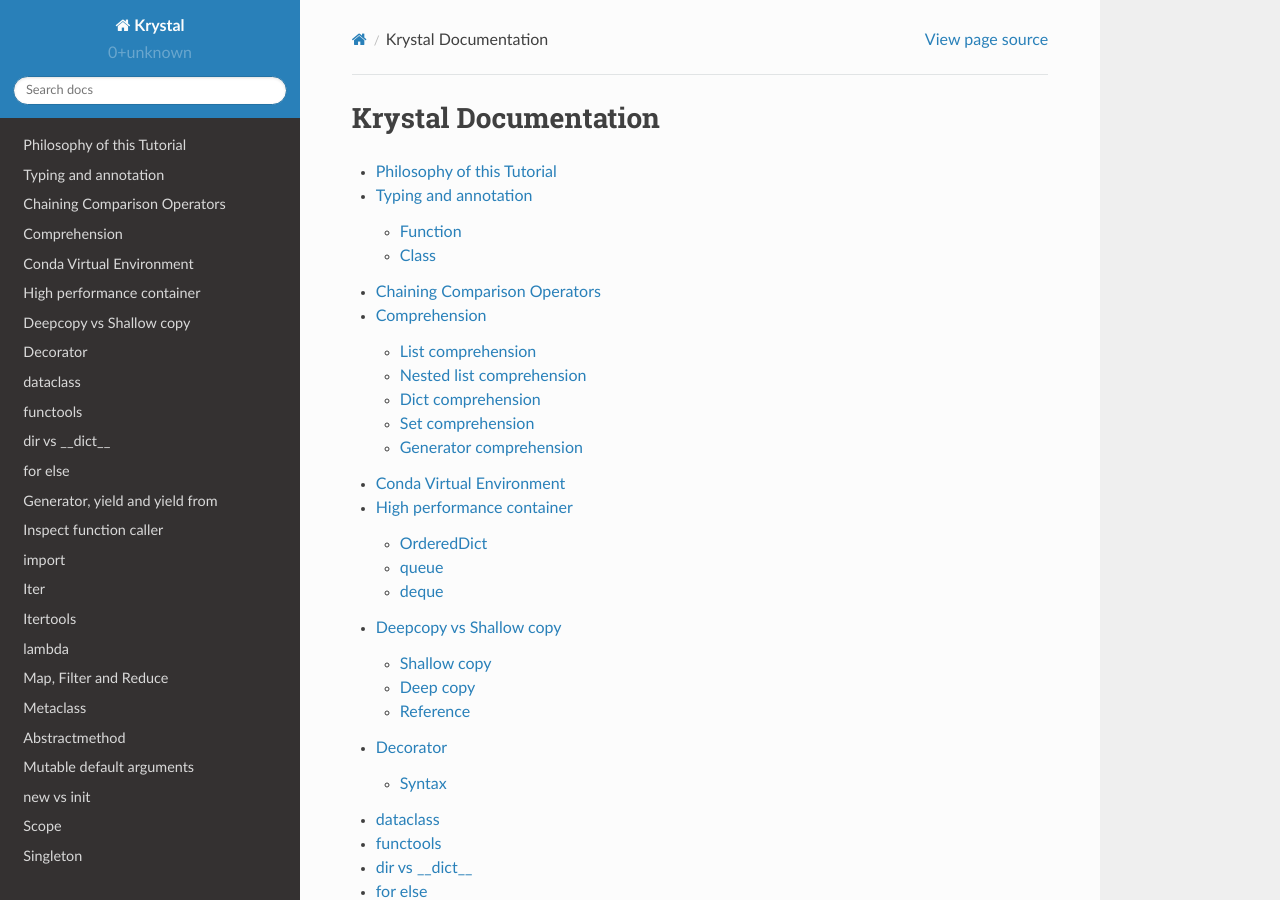
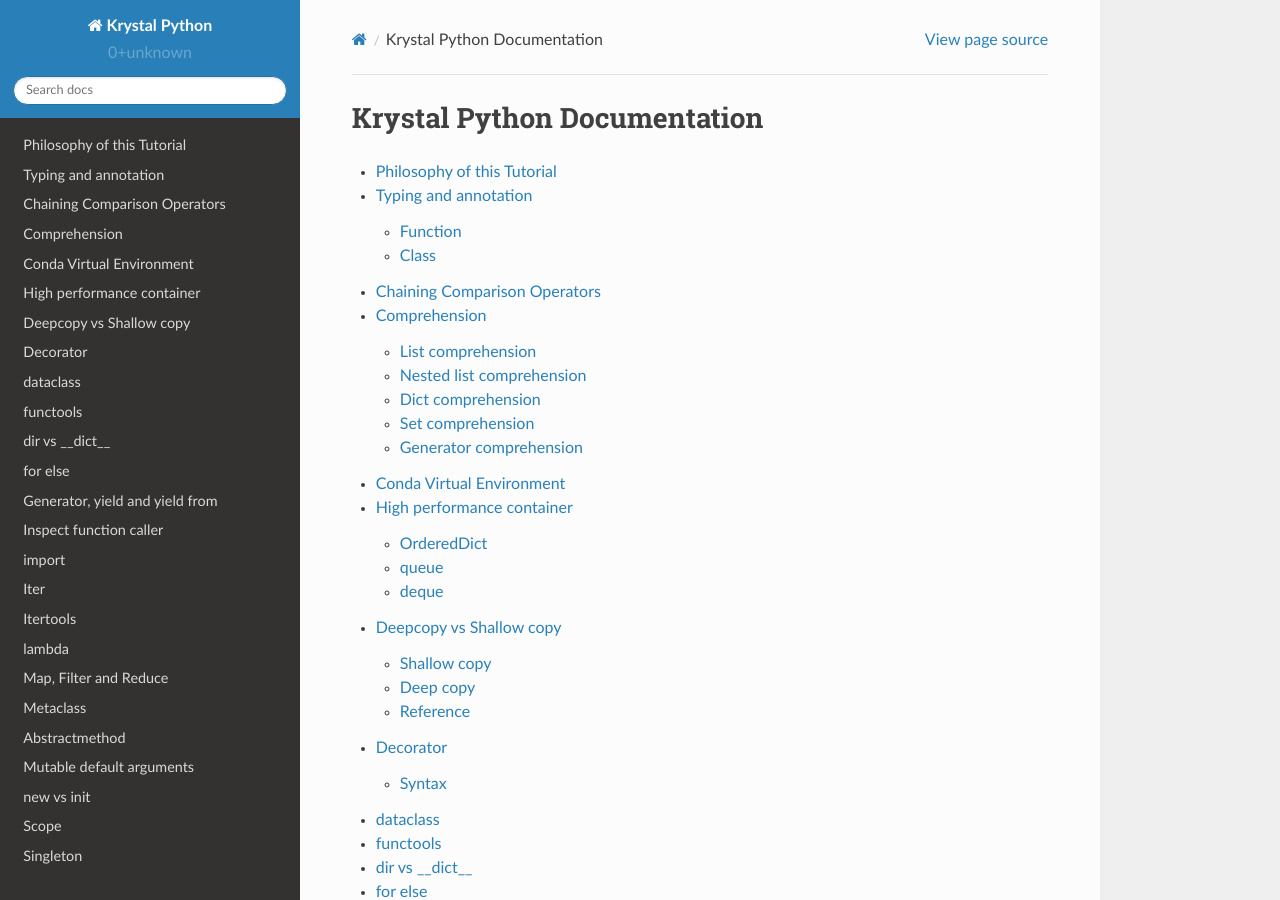
Before and after one commit to ke-zhang-rd/krystal, a Sphinx documentation site: the page built from docs/source/index.rst, in a window 1280 px wide and 900 px high. Built offline with Sphinx 7.4.7 and the Read the Docs theme 2.0.0, drawn with Linux system fonts in a browser that asks for light colours.

Commit message:
Update to Krystal Python

```diff
--- a/docs/source/conf.py
+++ b/docs/source/conf.py
@@ -1,7 +1,7 @@
 #!/usr/bin/env python3
 # -*- coding: utf-8 -*-
 #
-# Krystal documentation build configuration file, created by
+# Krystal Python documentation build configuration file, created by
 # sphinx-quickstart on Thu Jun 28 12:35:56 2018.
 #
 # This file is execfile()d with the current directory set to its
@@ -68,7 +68,7 @@
 master_doc = 'index'
 
 # General information about the project.
-project = 'Krystal'
+project = 'Krystal Python'
 copyright = '2020, Ke Zhang'
 author = 'Ke Zhang'
 
@@ -164,7 +164,7 @@
 # (source start file, target name, title,
 #  author, documentclass [howto, manual, or own class]).
 latex_documents = [
-    (master_doc, 'krystal.tex', 'Krystal Documentation',
+    (master_doc, 'krystal.tex', 'Krystal Python Documentation',
      'Contributors', 'manual'),
 ]
 
@@ -174,7 +174,7 @@
 # One entry per manual page. List of tuples
 # (source start file, name, description, authors, manual section).
 man_pages = [
-    (master_doc, 'krystal', 'Krystal Documentation',
+    (master_doc, 'krystal', 'Krystal Python Documentation',
      [author], 1)
 ]
 
@@ -185,7 +185,7 @@
 # (source start file, target name, title, author,
 #  dir menu entry, description, category)
 texinfo_documents = [
-    (master_doc, 'krystal', 'Krystal Documentation',
+    (master_doc, 'krystal', 'Krystal Python Documentation',
      author, 'krystal', 'A python advanced tutorial',
      'Miscellaneous'),
 ]
--- a/docs/source/index.rst
+++ b/docs/source/index.rst
@@ -3,8 +3,8 @@
    You can adapt this file completely to your liking, but it should at least
    contain the root `toctree` directive.
 
-Krystal Documentation
-=====================
+Krystal Python Documentation
+============================
 
 .. toctree::
    :maxdepth: 2
```
